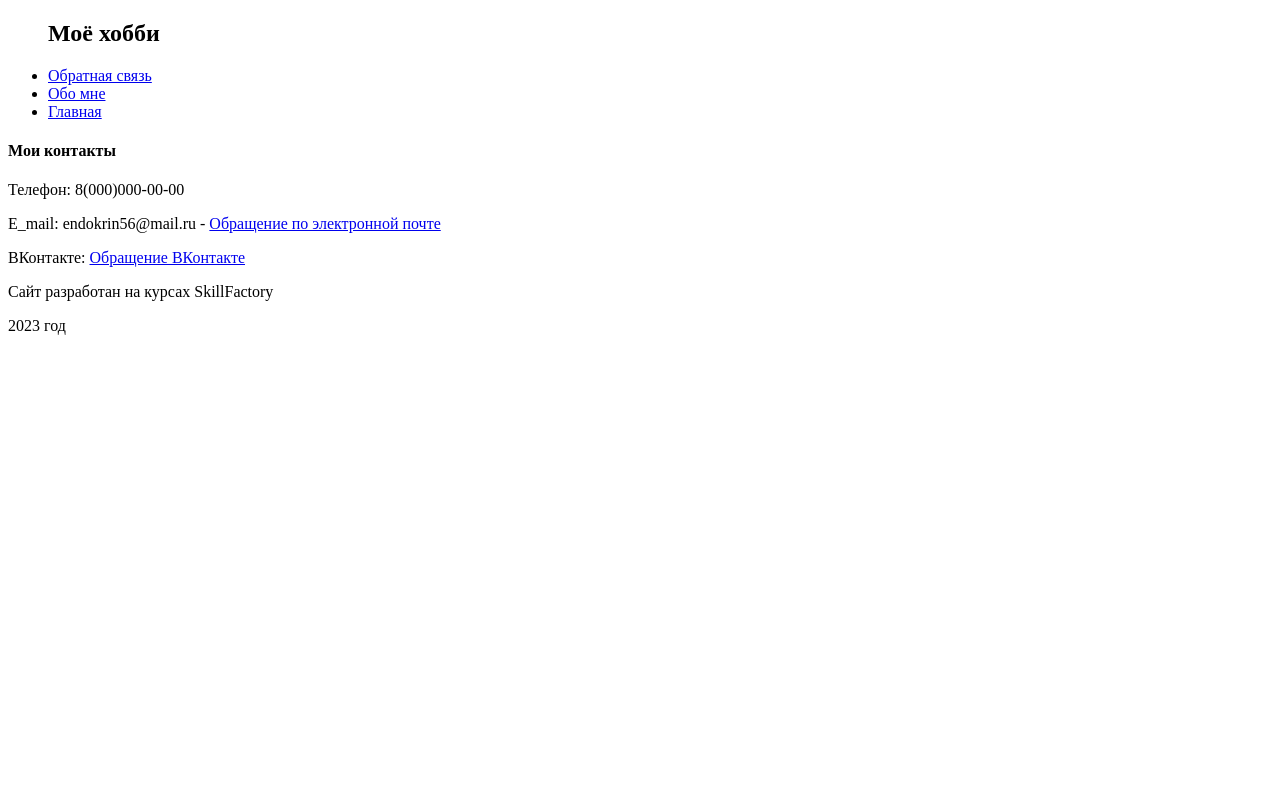
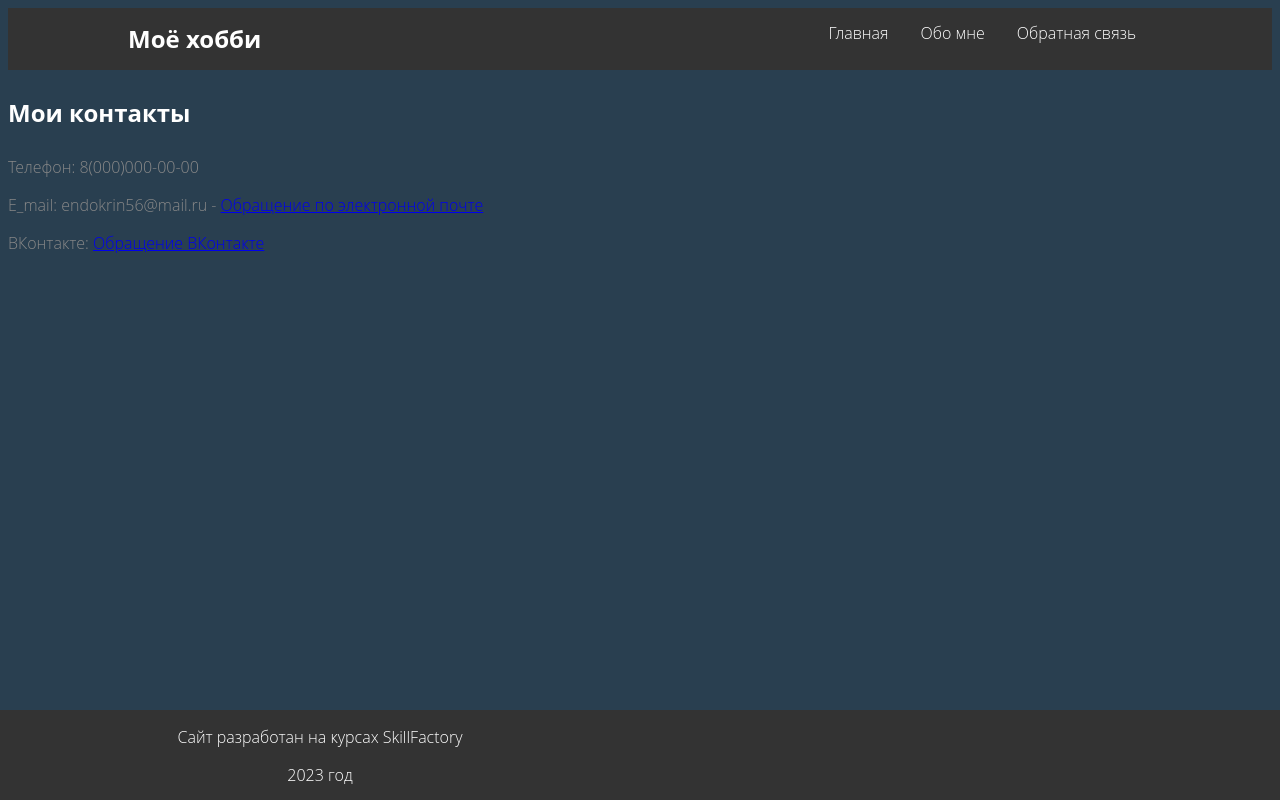
Before and after one commit to endokrin56/resume_, a plain HTML site: page contacts.html in a window 1280 px wide. Drawn offline with Linux system fonts and the light colour scheme; files that its build step writes are made by us from their sources; the site is published under a folder, as on GitHub Pages, so addresses that start at the root find nothing.

Commit message:
ДОбавления стилей

```diff
--- a/contacts.html
+++ b/contacts.html
@@ -3,7 +3,7 @@
 <head>
   <title>Мой первый сайт</title>
   <!--link href="/static/css/styles.css" rel="stylesheet" type="text/css"/>-->
-  <link rel="stylesheet" href="/media/mystyle.css" type="text/css">
+  <link rel="stylesheet" href="mystyle.css" type="text/css">
 <!--style>-->
 
 
--- /dev/null
+++ b/media/mystyle.css
@@ -0,0 +1,118 @@
+body {
+    background: #293f50;
+    color: #888;
+    font: 200 16px/22px "Open Sans" ,"Roboto", "Helvetica Neue", Helvetica, Arial, sans-serif;
+  }
+  h3,h4 {
+    color: white;
+    font-size: 150%;
+  }
+  .container {
+    width: 100%;
+    max-width: 1024px;
+    padding: 0 15px;
+    margin: 0 auto;
+    background-color: #111;
+    display: block;
+    text-align: center;
+  }
+  .navbar-brand {
+      display: block;
+      color: white;
+      text-align: center;
+      padding: 14px 16px;
+      text-decoration: none;
+  }
+  .ul {
+      list-style-type: none;
+      margin: 0;
+      padding: 0;
+      overflow: hidden;
+      background-color: #333;
+      color: white;
+  }
+  li {
+      float: right;
+  }
+  li_ {
+      float: left;
+  }
+  li a {
+      display: table;
+      color: white;
+      text-align: center;
+      padding: 14px 16px;
+      text-decoration: none;
+  }
+  p a:hover,li a:hover {
+      background-color: #111;
+      color: #293f50;
+  }
+  .navigation{
+      float: right;
+      height: 100%;
+  }
+  .container div {
+    float: left;
+    margin-bottom: 15px;
+  }
+
+  #page {
+      text-align:left;
+      margin:0 auto;
+      min-height:100%;
+      width:960px;
+  }
+  #content {
+    margin-left: 250px;
+    overflow: hidden;
+    background: #293f50;
+    color: #888;
+  }
+  #left {
+    float: left;
+    width: 250px;
+    background: #293f50;
+    color: #888;
+  }
+  #right {
+    float: right;
+    width: 250px;
+    background: #293f50;
+    color: #888;
+  }
+  footer {
+          background-color: #333;
+          min-height: 80px;
+          height: 90px;
+          margin-top: 180px;
+          position: absolute;
+          left: 0;
+          bottom: 0;
+          width: 100%;
+
+  }
+  .footercol-2-4 {
+    height: 50%;
+    color: white;
+    width: 50%;
+  }
+  .footercol-1-3 {
+    height: 65%;
+    width: 50%;
+    color: white;
+    display: block;
+    text-align: center;
+  }
+  .footercol-1-4 {
+    width: 25%;
+    height: 50%;
+    color: white;
+  }
+  .footercol-2-3 {
+    height: 35%;
+    width: 50%;
+    color: white;
+    display: block;
+    text-align: center;
+  }
```
Also changed, not shown: index.html (+3 -3 lines).
